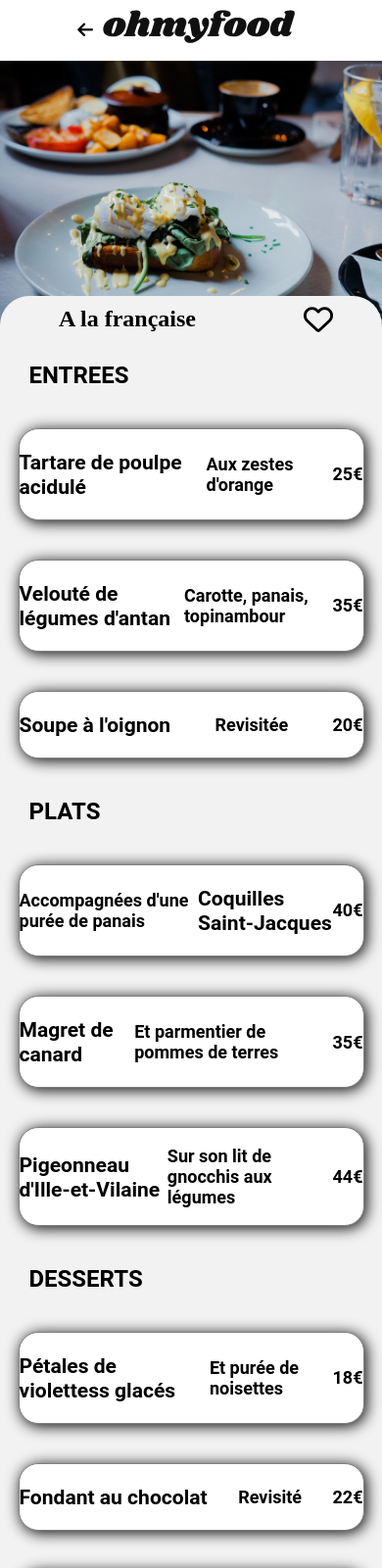
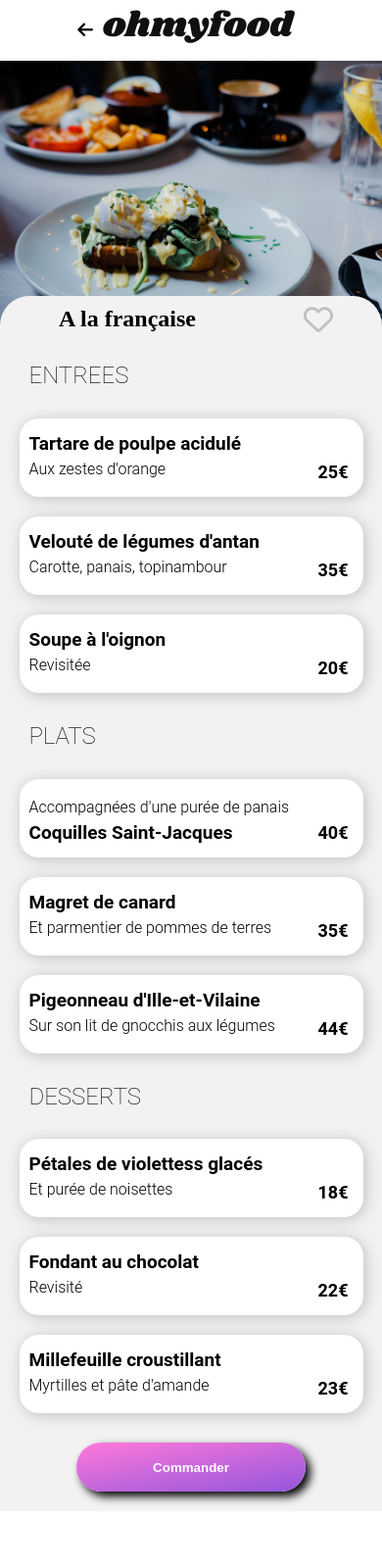
Before and after one commit to Chris5477/Ohmyfood, a website: page page3.html in a window 390 px wide. Shown: the top 1600 px of the page at 98% size. Drawn offline with Linux system fonts and the light colour scheme.

Commit message:
Amélioration du rendu sur mobile

```diff
--- a/page3.html
+++ b/page3.html
@@ -39,24 +39,39 @@
 
                 <div class="menu__choix">
 
+                    <div class="intitule">
+
                         <h3>Tartare de poulpe acidulé</h3>
                         <p>Aux zestes d'orange</p>
+
+                    </div>
+
                         <span class="price">25€</span>
 
                 </div>
 
                 <div class="menu__choix">
 
+                    <div class="intitule">
+
                         <h3>Velouté de légumes d'antan</h3>
                         <p>Carotte, panais, topinambour</p>
+
+                    </div>
+
                         <span class="price">35€</span>
 
                 </div>
 
                 <div class="menu__choix">
 
+                    <div class="intitule">
+
                         <h3>Soupe à l'oignon</h3>
                         <p>Revisitée</p>
+
+                    </div>
+
                         <span class="price">20€</span>
 
                 </div>
@@ -65,24 +80,37 @@
 
                 <div class="menu__choix">
 
+                    <div class="intitule">
+
                         <p>Accompagnées d'une purée de panais</p>
                         <h3>Coquilles Saint-Jacques</h3>
+
+                    </div>
+
                         <span class="price">40€</span>
 
                 </div>
 
                 <div class="menu__choix">
 
+                    <div class="intitule">
+
                         <h3>Magret de canard</h3>
                         <p>Et parmentier de pommes de terres</p>
+                    </div>
                         <span class="price">35€</span>
 
                 </div>
 
                 <div class="menu__choix">
 
+                    <div class="intitule">
+
                         <h3>Pigeonneau d'Ille-et-Vilaine</h3>
                         <p>Sur son lit de gnocchis aux légumes</p>
+
+                    </div>
+
                         <span class="price">44€</span>
 
                 </div>
@@ -91,24 +119,39 @@
 
                 <div class="menu__choix">
 
+                    <div class="intitule">
+
                         <h3>Pétales de violettess glacés</h3>
                         <p>Et purée de noisettes</p>
+
+                    </div>
+
                         <span class="price">18€</span>
 
                 </div>
 
                 <div class="menu__choix">
 
+                    <div class="intitule">
+
                         <h3>Fondant au chocolat</h3>
                         <p>Revisité</p>
+
+                    </div>
+
                         <span class="price">22€</span>
 
                 </div>
 
                 <div class="menu__choix">
 
+                    <div class="intitule">
+
                         <h3>Millefeuille croustillant</h3>
                         <p>Myrtilles et pâte d'amande</p>
+
+                    </div>
+
                         <span class="price">23€</span>
 
                 </div>
--- a/sass/components/_logo.scss
+++ b/sass/components/_logo.scss
@@ -22,7 +22,9 @@
 
 .fa-heart{
     font-size: 30px;
+    color: $color-shadow;
 }
+
 
 .heart::before{
     font-size: 30px;
--- a/sass/layout/_loading.scss
+++ b/sass/layout/_loading.scss
@@ -42,9 +42,7 @@ p:nth-child(4){
         transform: scale(1);
     }
 
-    50%{transform: scale(0.4);}
-
-    70%{transform: scale(0.6);}
+    50%{transform: scale(0.8);}
 
     100%{
         transform:rotateY(90deg);
--- a/sass/page/_acceuil.scss
+++ b/sass/page/_acceuil.scss
@@ -11,19 +11,18 @@ h2{
     @include padding(0,0,30px,0);
     background-color: $bg-component;
     text-align: center;
-    .champs{
-        background-color:$bg-component;
-        @include size-container(100%, 60px);
+    span{
         @include flexing;
-        box-shadow:0px 1px 5px rgb(109, 108, 108) inset;
+        @include size-container(100%,60px);
+        box-shadow: 0px 1px 5px $color-shadow inset;
+        background-color: $bg-component;
+        padding-left: 40px;
         .yourPosition{
-            @include flexing;
+            background-color: $bg-component;
             border: none;
-            background-color: $bg-component;
-            font-size: 18px;
         }
     }
-    .indication{
+     .indication{
         width: 85%;
         margin: auto;
         p{
@@ -44,7 +43,7 @@ h2{
         @include size-container(85%, 50px);
         @include flexing;
         @include marging(20px, auto);
-        @include shadow(0px, 2px, 10px, black);
+        @include shadow(2px, 2px, 10px);
         @extend %border-circle ;
         background-color:$bg-component;
         font-weight: 700;
@@ -74,7 +73,7 @@ h2{
    .cards{
        @include size-container(90%, 30%);
        @include marging(30px, auto);
-       @include shadow(2px,2px,10px,black);
+       @include shadow(2px,2px,10px);
        @extend %border-circle;
        @include bloccards;
        position: relative;
--- a/sass/page/_pages.scss
+++ b/sass/page/_pages.scss
@@ -25,18 +25,32 @@
         flex-direction: column;
     }.form-menu > h2{
         width: 90%;
+        font-weight: 100;
     }
     &__choix{
         background-color: #FFF;
-        @include size-container(90%,auto);
-        @include flexing(space-between, center);
+        @include size-container(90%,80px);
+        @include flexing(flex-start, center);
+        @include shadow(2px, 2px, 15px);
+        @include marging(10px, auto);
         @extend %border-circle;
-        @include shadow(2px, 2px, 15px, black);
-        @include marging(20px, auto);
-        border: 1px solid grey;
         font-size: 18px;
         font-weight: bold;
+        position: relative;
+        .price{
+            position: absolute;
+            bottom: 15px;
+            right: 15px
+        }
     }.intitule{
-        display: inline;
+        padding-left: 10px;
+    }h3{
+        font-size: 19px;
+        font-weight: bold;
+        margin: 0;
+    }p{
+        margin:5px 0;
+        font-weight: 300;
+        font-size: 16px;
     }
 }
--- a/sass/utils/_mixin.scss
+++ b/sass/utils/_mixin.scss
@@ -25,7 +25,7 @@
 }
 
 
-@mixin shadow($x, $y, $propagation, $shadow-color){
+@mixin shadow($x, $y, $propagation, $shadow-color:$color-shadow){
     box-shadow: $x $y $propagation $shadow-color;
 }
 
--- a/sass/utils/_variables.scss
+++ b/sass/utils/_variables.scss
@@ -2,6 +2,7 @@ $color-primary:#9356DC;
 $color-secondary:#FF79DA;
 $color-third:#99E2D0;
 $bg-component:#F2F2F2;
+$color-shadow: darken($bg-component, $amount: 20%);
 $bg-card:#FFF;
 
 $axePos: center;
```
Also changed, not shown: index.html (+1 -1 lines), page1.html (+3 -6 lines), page2.html (+49 -0 lines), page4.html (+45 -0 lines), main.css, 1 other file. Lines whose indentation alone changed are shown as unchanged.
